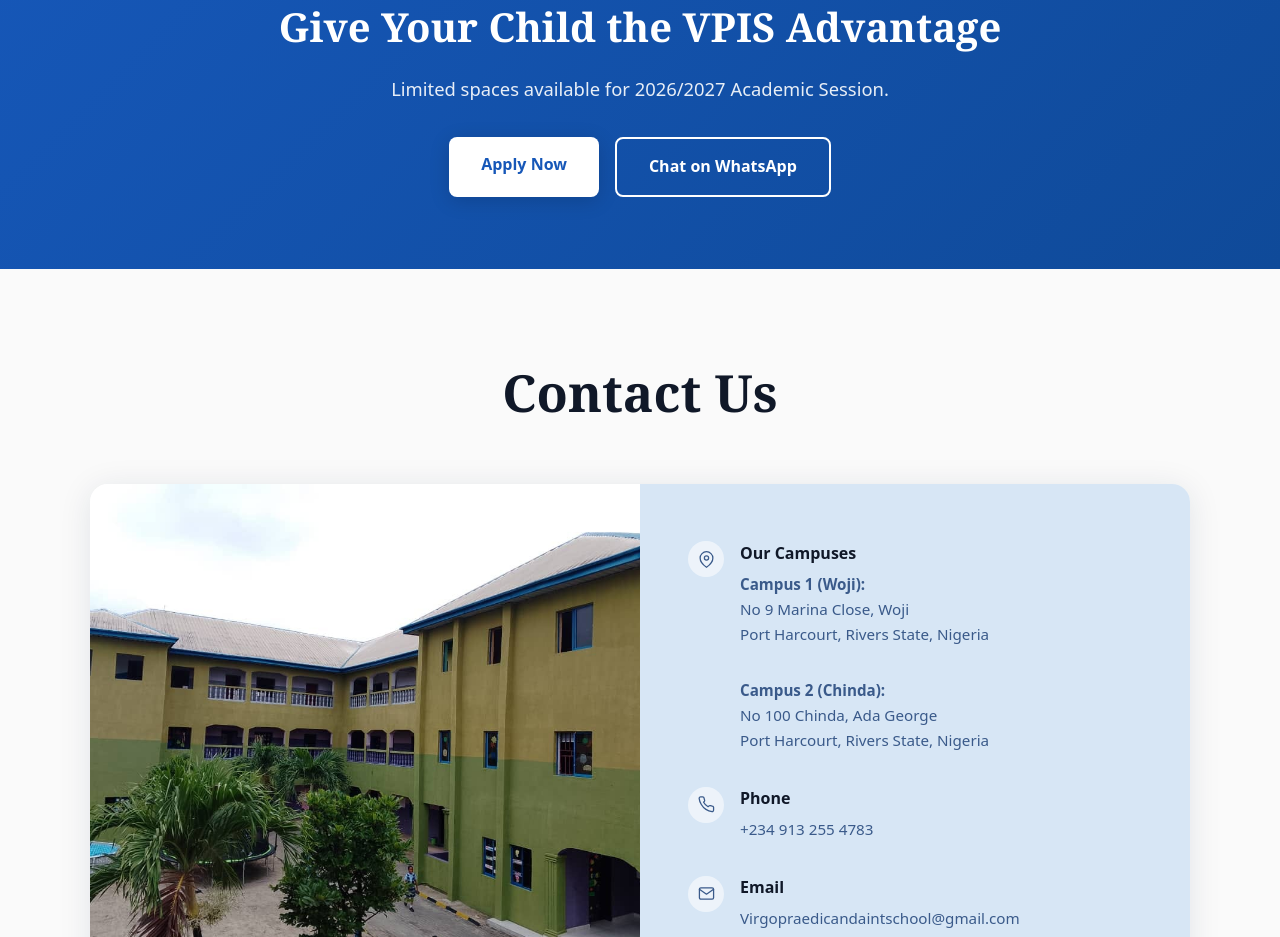
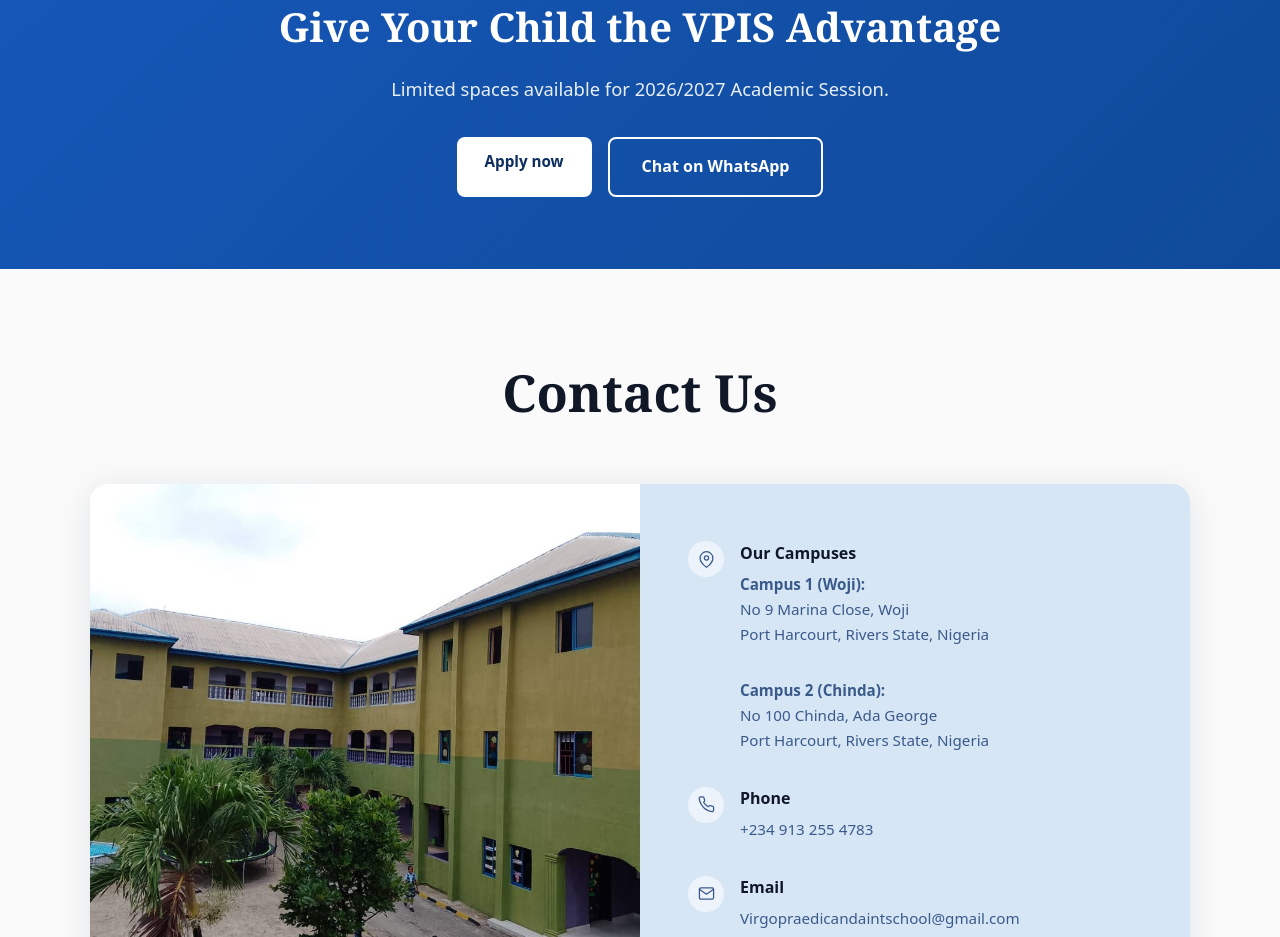
Before and after one commit to Abas-dev/VIRGO-PRAEDICANDA-landing, a React (Vite) app: page / in a window 1280 px wide. Shown: the part 8860-9797 px from the top of the page. Built offline with nearby package versions, Linux system fonts and the light colour scheme.

Commit message:
Update App.jsx

```diff
--- a/src/App.jsx
+++ b/src/App.jsx
@@ -388,7 +388,7 @@ const FinalCTA = () => (
         <h2>Give Your Child the VPIS Advantage</h2>
         <p>Limited spaces available for 2026/2027 Academic Session.</p>
         <div className="final-cta-buttons">
-          <a href="/admissions#download" className="btn-cta-primary">Apply Now</a>
+          <Link to="/admissions" className="cta-shared-btn cta-shared-btn--primary"> Apply now </Link>
           <a
             href="https://wa.me/2349132554783?text=Hello!%20I%27d%20like%20to%20learn%20more%20about%20VPIS."
             target="_blank"
```
